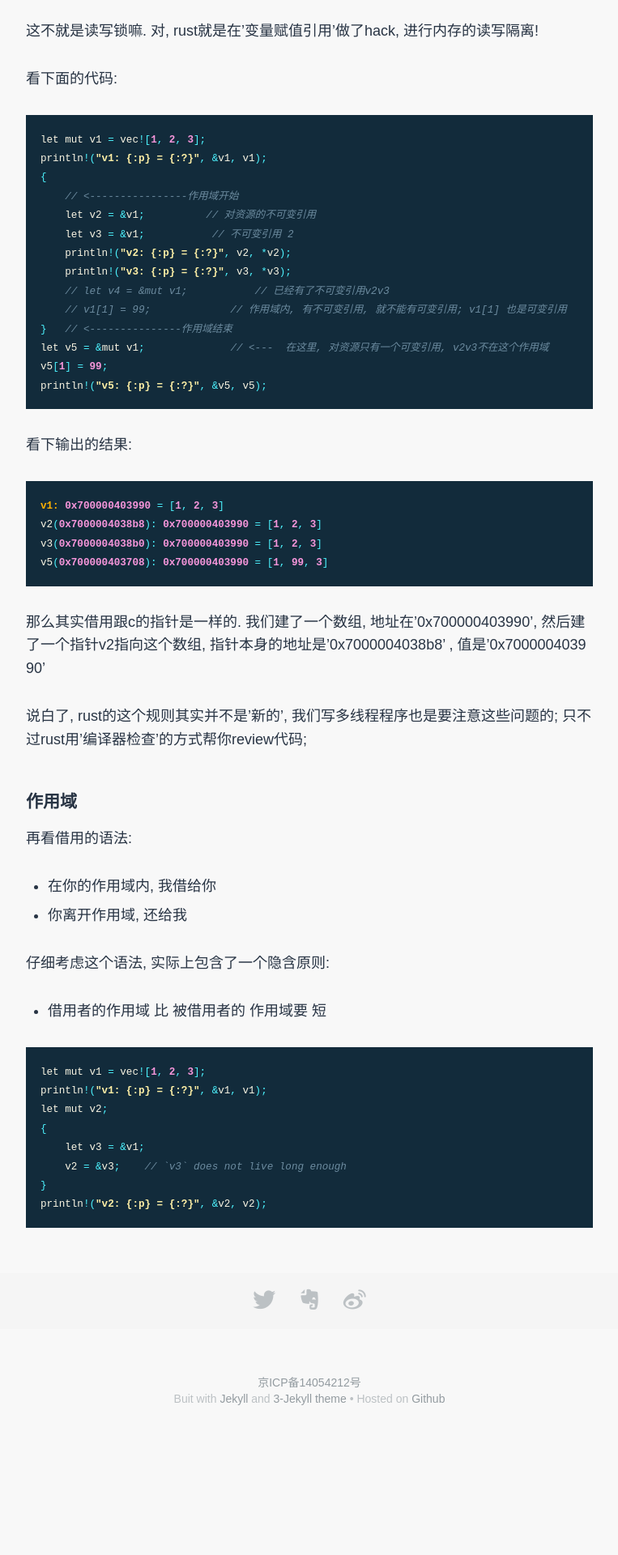
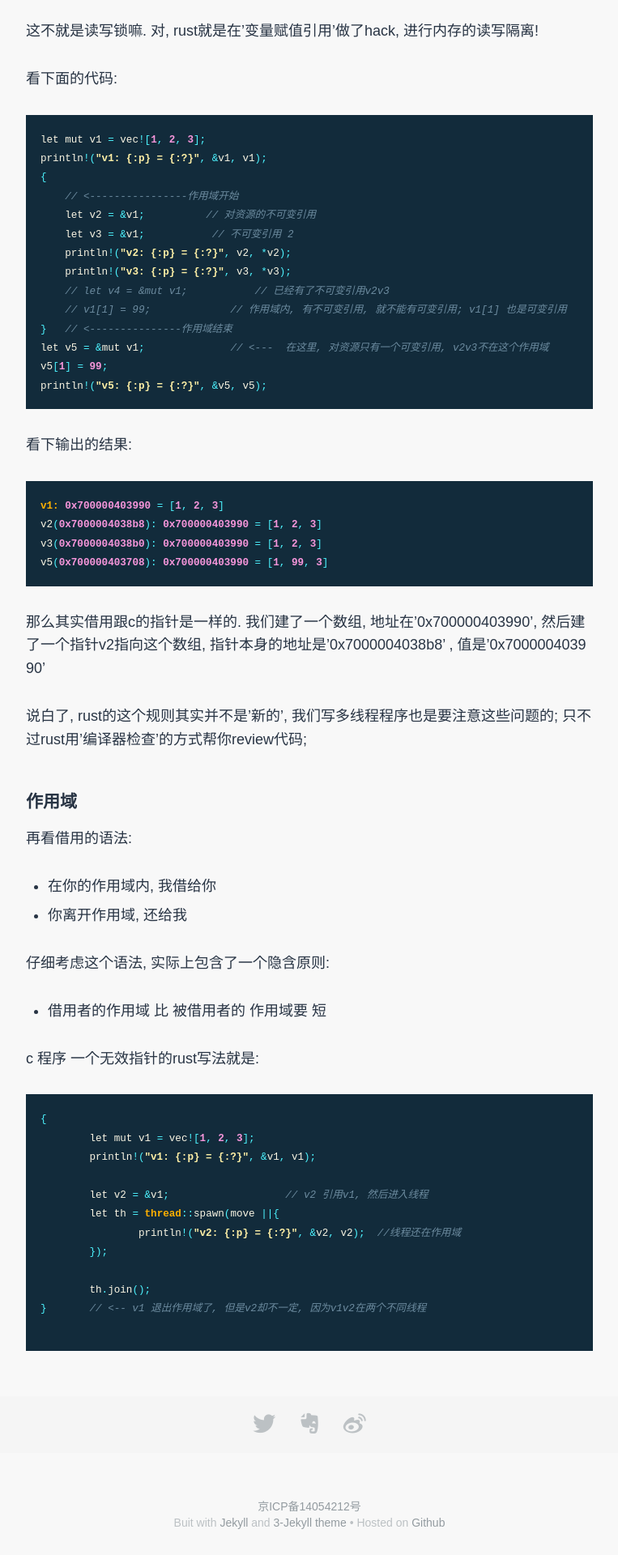
Before and after one commit to pangliang/pangliang.github.com, a Jekyll site: the page built from _posts/2016-03-25-Rust学习笔记.md, in a window 1280 px wide. Shown: the part 1514-3434 px from the top of the page at 81% size, without its empty margins (258-1021 px from the left). Built offline with Jekyll 4.4.1, drawn with Linux system fonts in a browser that asks for light colours; some web fonts are replaced.

Commit message:
作用域例子改为线程的

````diff
--- a/_posts/2016-03-25-Rust学习笔记.md
+++ b/_posts/2016-03-25-Rust学习笔记.md
@@ -91,13 +91,19 @@ v5(0x700000403708): 0x700000403990 = [1, 99, 3]
 
 * 借用者的作用域 比 被借用者的 作用域要 短
 
+c 程序 一个无效指针的rust写法就是:
+
 ```c
-let mut v1 = vec![1, 2, 3];
-println!("v1: {:p} = {:?}", &v1, v1);
-let mut v2;
 {
-    let v3 = &v1;
-    v2 = &v3;    // `v3` does not live long enough
-}
-println!("v2: {:p} = {:?}", &v2, v2);
+	let mut v1 = vec![1, 2, 3];
+	println!("v1: {:p} = {:?}", &v1, v1);
+
+	let v2 = &v1;			// v2 引用v1, 然后进入线程
+	let th = thread::spawn(move ||{
+	    	println!("v2: {:p} = {:?}", &v2, v2);  //线程还在作用域
+	});
+
+	th.join();
+}	// <-- v1 退出作用域了, 但是v2却不一定, 因为v1v2在两个不同线程
+
 ```
````
